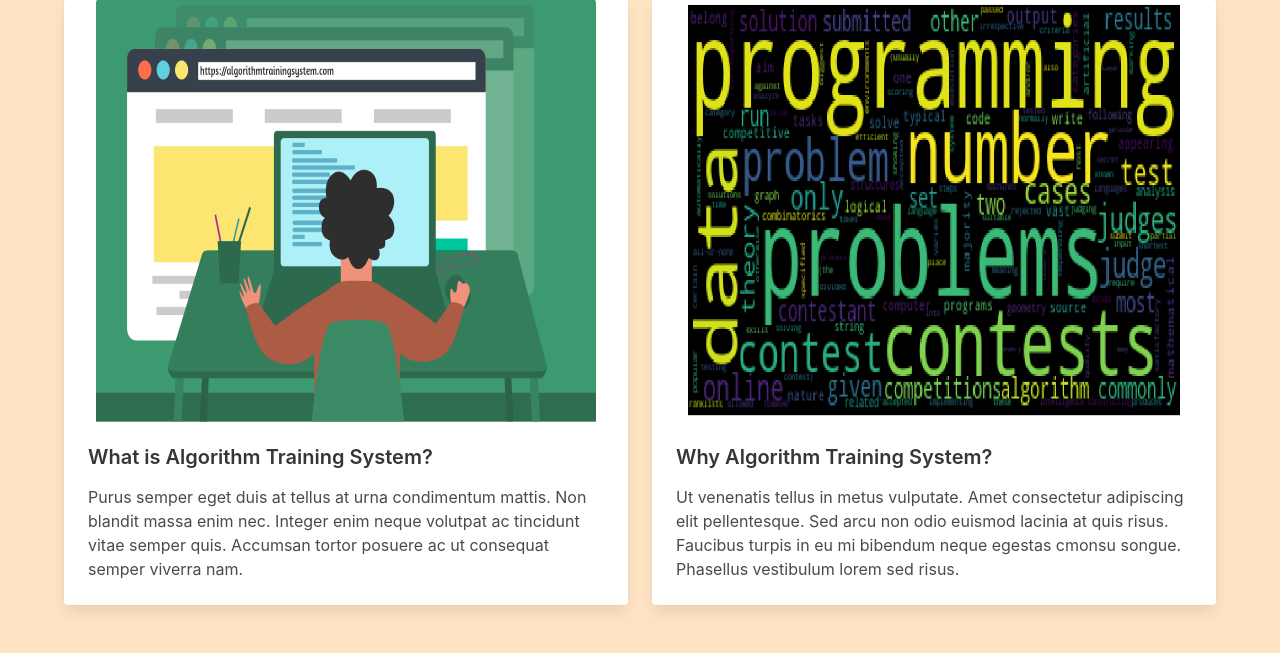
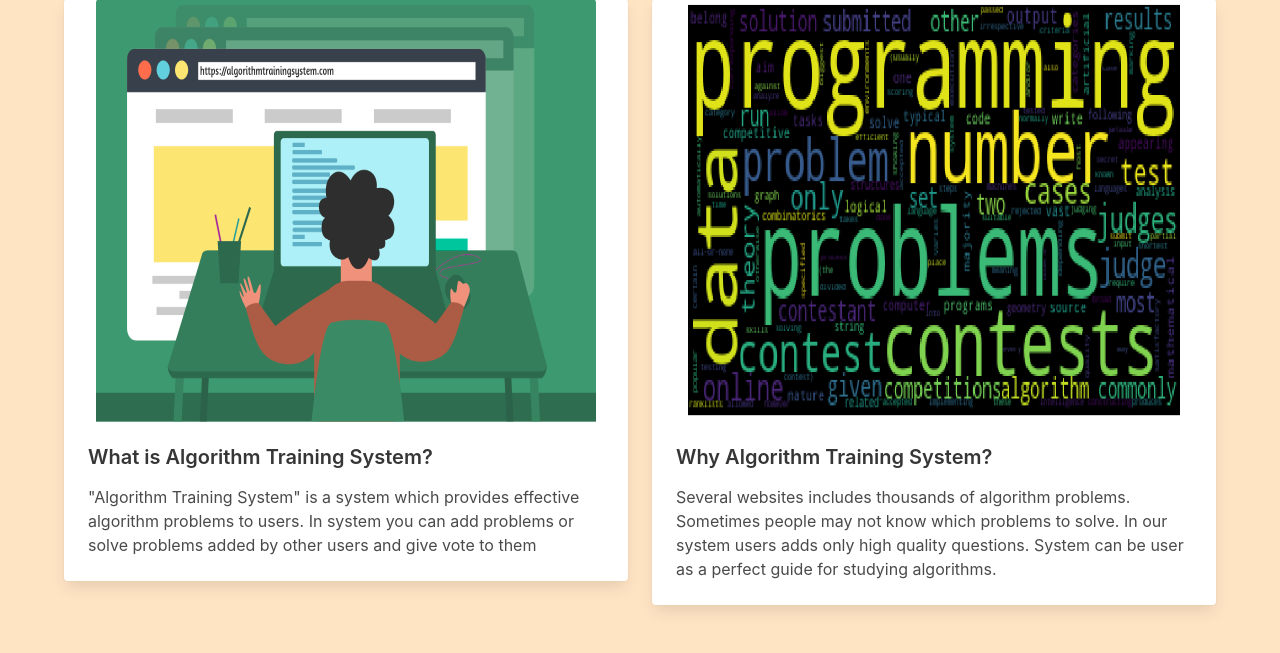
Before and after one commit to cafozer/AlgorithmTrainingSystem, a Flask app: page / in a window 1280 px wide. Shown: the part 175-828 px from the top of the page. Run offline with Flask 2, Linux system fonts and the light colour scheme; some libraries are stand-ins or nearby versions.

Commit message:
minor bug fixes

```diff
--- a/templates/home.html
+++ b/templates/home.html
@@ -13,7 +13,7 @@
           <div class="card-content">
             <div class="content">
               <h4>What is Algorithm Training System?</h4>
-              <p>Purus semper eget duis at tellus at urna condimentum mattis. Non blandit massa enim nec. Integer enim neque volutpat ac tincidunt vitae semper quis. Accumsan tortor posuere ac ut consequat semper viverra nam.</p>
+              <p>"Algorithm Training System" is a system which provides effective algorithm problems to users. In system you can add problems or solve problems added by other users and give vote to them</p>
             </div>
           </div>
         </div>
@@ -28,8 +28,7 @@
           <div class="card-content">
             <div class="content">
               <h4>Why Algorithm Training System?</h4>
-              <p>Ut venenatis tellus in metus vulputate. Amet consectetur adipiscing elit pellentesque. Sed arcu non odio euismod lacinia at quis risus. Faucibus turpis in eu mi bibendum neque egestas cmonsu songue. Phasellus vestibulum lorem
-              sed risus.</p>
+              <p>Several websites includes thousands of algorithm problems. Sometimes people may not know which problems to solve. In our system users adds only high quality questions. System can be user as a perfect guide for studying algorithms.</p>
             </div>
           </div>
         </div>
--- a/templates/problemset.html
+++ b/templates/problemset.html
@@ -97,7 +97,7 @@
                         <a class="button is-small" href="{{url_for('cant_solved_page', probid=problem.name, nextsort=sort)}}">cannot solved</a>
                     </div>
                     <div class="column is-1">
-                        <a class="button" href="https://{{problem.url}}" target="_blank" type="url">
+                        <a class="button" href="{{problem.url}}" target="_blank" type="url">
                             Solve
                         </a>
                     </div>
--- a/templates/problemset_difficuluty_ascending.html
+++ b/templates/problemset_difficuluty_ascending.html
@@ -97,7 +97,7 @@
                         <a class="button is-small" href="{{url_for('solved_page', probid=problem.name)}}">cannot solved</a>
                     </div>
                     <div class="column is-1">
-                        <a class="button" href="{{problem.url}}">
+                        <a class="button" href="{{problem.url}}" target="_blank">
                             Solve
                         </a>
                     </div>
--- a/templates/problemset_like.html
+++ b/templates/problemset_like.html
@@ -97,7 +97,7 @@
                         <a class="button is-small" href="{{url_for('solved_page', probid=problem.name)}}">cannot solved</a>
                     </div>
                     <div class="column is-1">
-                        <a class="button" href="{{problem.url}}">
+                        <a class="button" href="{{problem.url}}" target="_blank">
                             Solve
                         </a>
                     </div>
--- a/views.py
+++ b/views.py
@@ -152,6 +152,8 @@ def like_page(probid, nextsort):
             owner_id = problem.owner_id
     db.give_like(inc)
     db.increase_likes(owner_id)
+    if nextsort == 'analyzme':
+        return redirect(url_for('analyze_me_page'))
     return redirect(url_for('problemset_page', sort=nextsort))
 
 def dislike_page(probid, nextsort):
@@ -163,6 +165,8 @@ def dislike_page(probid, nextsort):
             owner_id = problem.owner_id
     db.give_dislike(inc)
     db.increase_dislikes(owner_id)
+    if nextsort == 'analyzme':
+        return redirect(url_for('analyze_me_page'))
     return redirect(url_for('problemset_page', sort=nextsort))
 
 def solved_page(probid, nextsort):
@@ -172,6 +176,8 @@ def solved_page(probid, nextsort):
         if problem.name == probid:
             problem_id = key
     db.add_status(Status(problem_id, db.get_user_key(current_user.username), 1))
+    if nextsort == 'analyzme':
+        return redirect(url_for('analyze_me_page'))
     return redirect(url_for('problemset_page', sort=nextsort))
 
 def cant_solved_page(probid, nextsort):
@@ -182,6 +188,8 @@ def cant_solved_page(probid, nextsort):
         if problem.name == probid:
             problem_id = key
     db.add_status(Status(problem_id, db.get_user_key(current_user.username), 0))
+    if nextsort == 'analyzme':
+        return redirect(url_for('analyze_me_page'))
     return redirect(url_for('problemset_page', sort=nextsort))
 
 def problems_of_a_user(userid):
```
Also changed, not shown: templates/analyze.html (+4 -4 lines).
